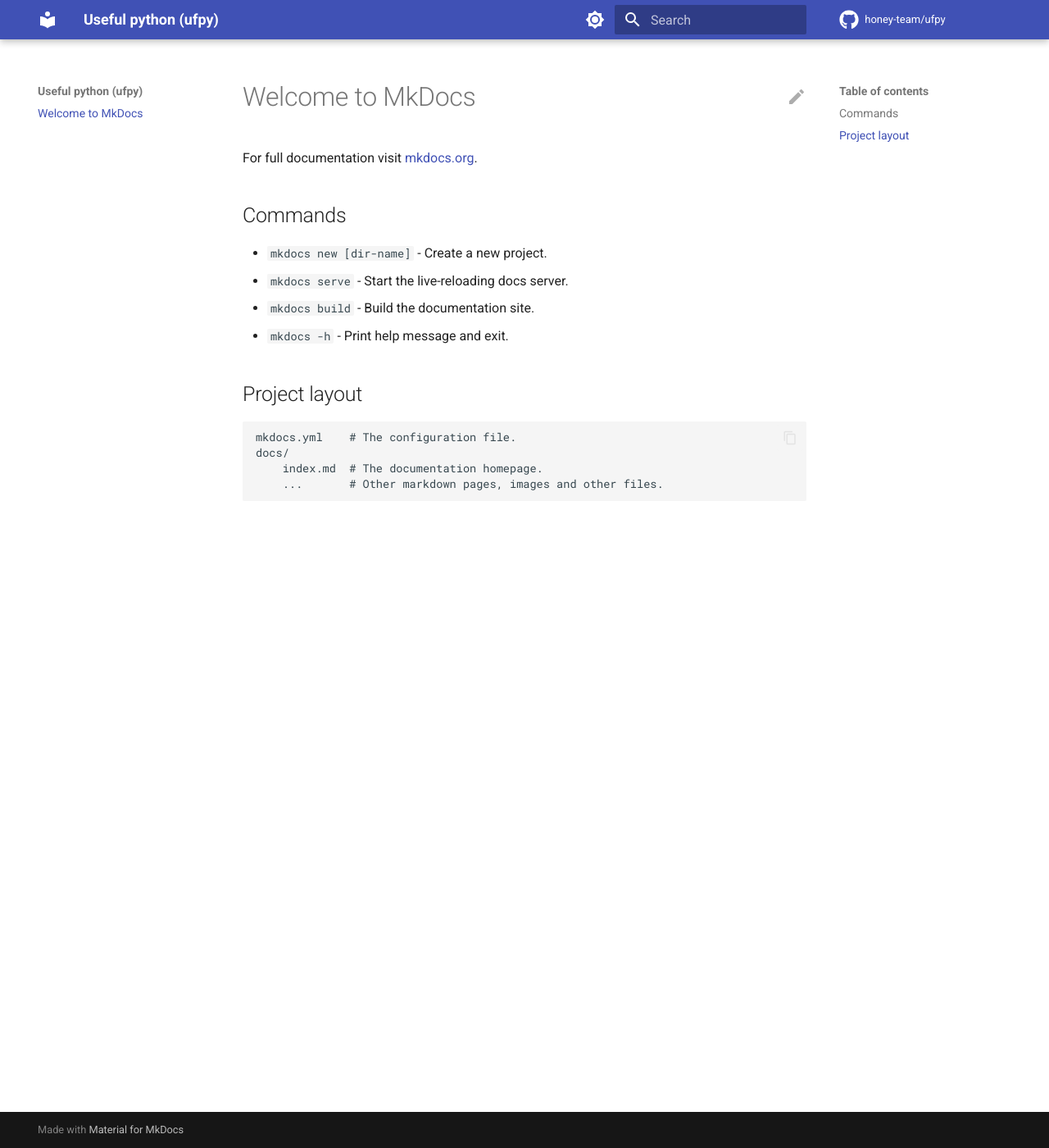
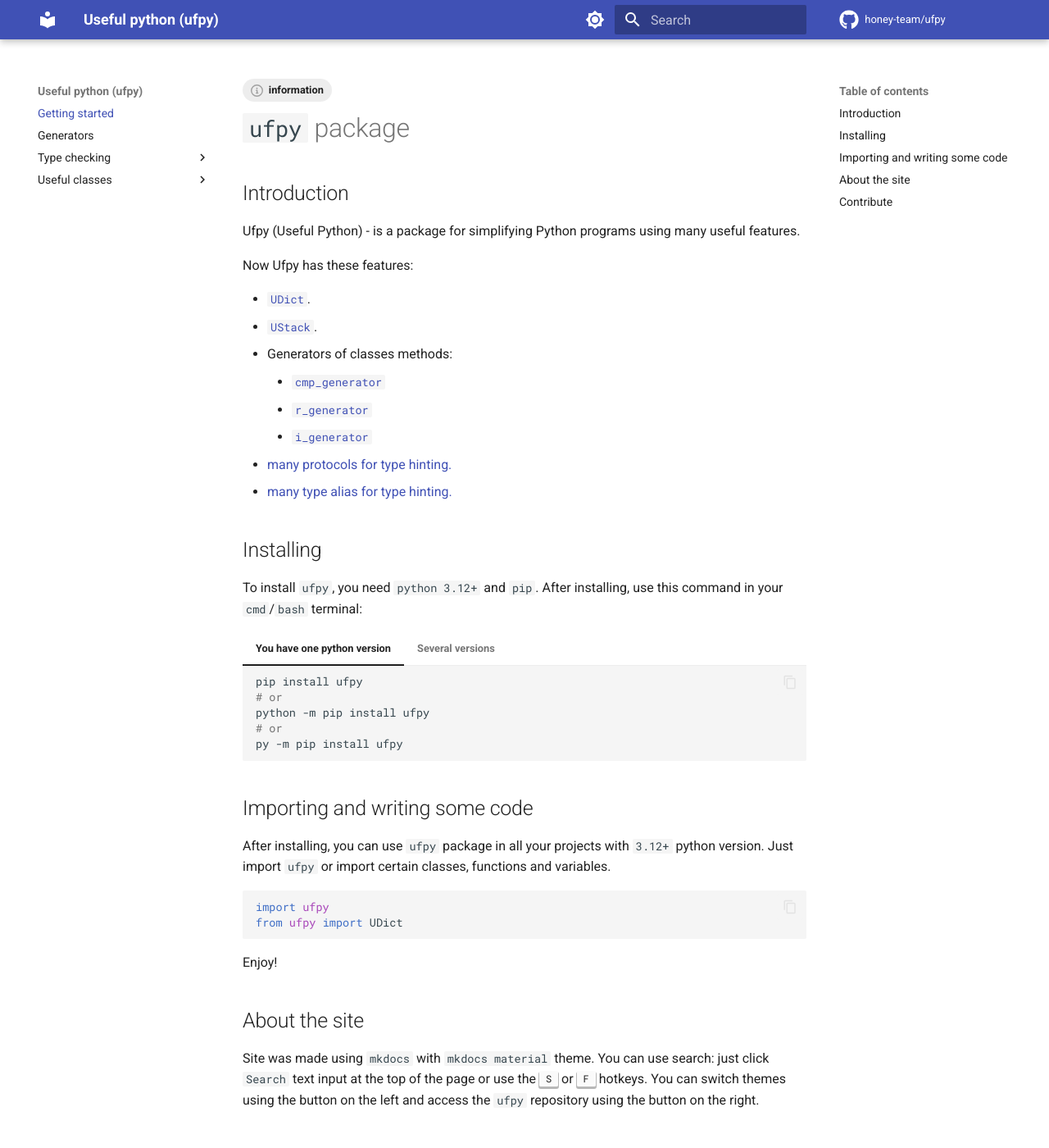
Before and after one commit to honey-team/ufpy-website, an MkDocs documentation site: the page built from docs/index.md, in a window 1280 px wide and 1400 px high. Shown: the whole window at 82% size. Built offline with MkDocs 1.6.1 and Material for MkDocs 9.7.7, drawn with Linux system fonts in a browser that asks for light colours; comment, search, counter and statistics services are not loaded; some of the changed text lies outside the part shown.

Commit message:
move docs from 0.1-docs branch in ufpy repository

````diff
--- a/docs/index.md
+++ b/docs/index.md
@@ -1,17 +1,68 @@
-# Welcome to MkDocs
+---
+title: Getting started
 
-For full documentation visit [mkdocs.org](https://www.mkdocs.org).
+tags:
+  - information
+---
 
-## Commands
+# `ufpy` package
 
-* `mkdocs new [dir-name]` - Create a new project.
-* `mkdocs serve` - Start the live-reloading docs server.
-* `mkdocs build` - Build the documentation site.
-* `mkdocs -h` - Print help message and exit.
+## Introduction
 
-## Project layout
+Ufpy (Useful Python) - is a package for simplifying Python programs using many useful features.
 
-    mkdocs.yml    # The configuration file.
-    docs/
-        index.md  # The documentation homepage.
-        ...       # Other markdown pages, images and other files.
+Now Ufpy has these features:
+
+- [`UDict`](useful_classes/udict.md "Useful dict.").
+- [`UStack`](useful_classes/ustack.md "Useful stack.").
+- Generators of classes methods:
+    - [`cmp_generator`](generators.md "Compare generator. In latest python version were deleted __cmp__ method. With this generator you can use __cmp__ in your class")
+    - [`r_generator`](generators.md "Reverse generator. Generating __r...__ methods for math operations")
+    - [`i_generator`](generators.md "I methods generator. Generating __i...__ method for math operations")
+- [many protocols for type hinting.](type_checking/protocols.md)
+- [many type alias for type hinting.](type_checking/type_alias.md)
+
+## Installing
+
+To install `ufpy`, you need `python 3.12+` and `pip`.
+After installing, use this command in your `cmd`/`bash` terminal:
+
+=== "You have one python version"
+    ```shell
+    pip install ufpy
+    # or
+    python -m pip install ufpy
+    # or
+    py -m pip install ufpy
+    ```
+
+=== "Several versions"
+    ```shell
+    python -3.12 -m pip install ufpy
+    # or
+    py -3.12 -m pip install ufpy
+    ```
+
+## Importing and writing some code
+
+After installing, you can use `ufpy` package in all your projects with `3.12+` python version.
+Just import `ufpy` or import certain classes, functions and variables.
+
+```python
+import ufpy
+from ufpy import UDict
+```
+
+Enjoy!
+
+## About the site
+
+Site was made using `mkdocs` with `mkdocs material` theme. You can use search: just click `Search`
+text input at the top of the page or use the ++s++ or ++f++ hotkeys. You can switch themes using the
+button on the left and access the `ufpy` repository using the button on the right.
+
+## Contribute
+
+You can also contribute to `ufpy` package or `ufpy` docs site. Just go to `ufpy` repository using
+button in right-top of page. For contributing to site you can use `Edit this page` button
+(pencil icon in top of every page).
--- a/mkdocs.yml
+++ b/mkdocs.yml
@@ -3,31 +3,26 @@
 
 repo_url: https://github.com/honey-team/ufpy
 repo_name: honey-team/ufpy
-edit_uri: edit/main/docs/
 
 theme:
   name: material
   features:
-    - content.action.edit
     - content.code.copy
     - content.tooltips
     - header.autohide
     - search.suggest
   icon:
     repo: fontawesome/brands/github
-    edit: material/pencil
     tag:
       typec: material/code-braces
       info: octicons/info-16
       useful: simple/python
   palette:
-    # Palette toggle for light mode
     - media: "(prefers-color-scheme: light)"
       scheme: default
       toggle:
         icon: material/brightness-7
         name: Switch to dark mode
-
     - media: "(prefers-color-scheme: dark)"
       scheme: slate
       toggle:
@@ -44,6 +39,7 @@
 plugins:
   - search
   - tags
+  - social
 
 markdown_extensions:
   - abbr
````
Also changed, not shown: docs/generators.md (added, +8 -0 lines), docs/type_checking/protocols.md (added, +8 -0 lines), docs/type_checking/type_alias.md (added, +8 -0 lines), docs/useful_classes/udict.md (added, +265 -0 lines), docs/useful_classes/ustack.md (added, +8 -0 lines).
